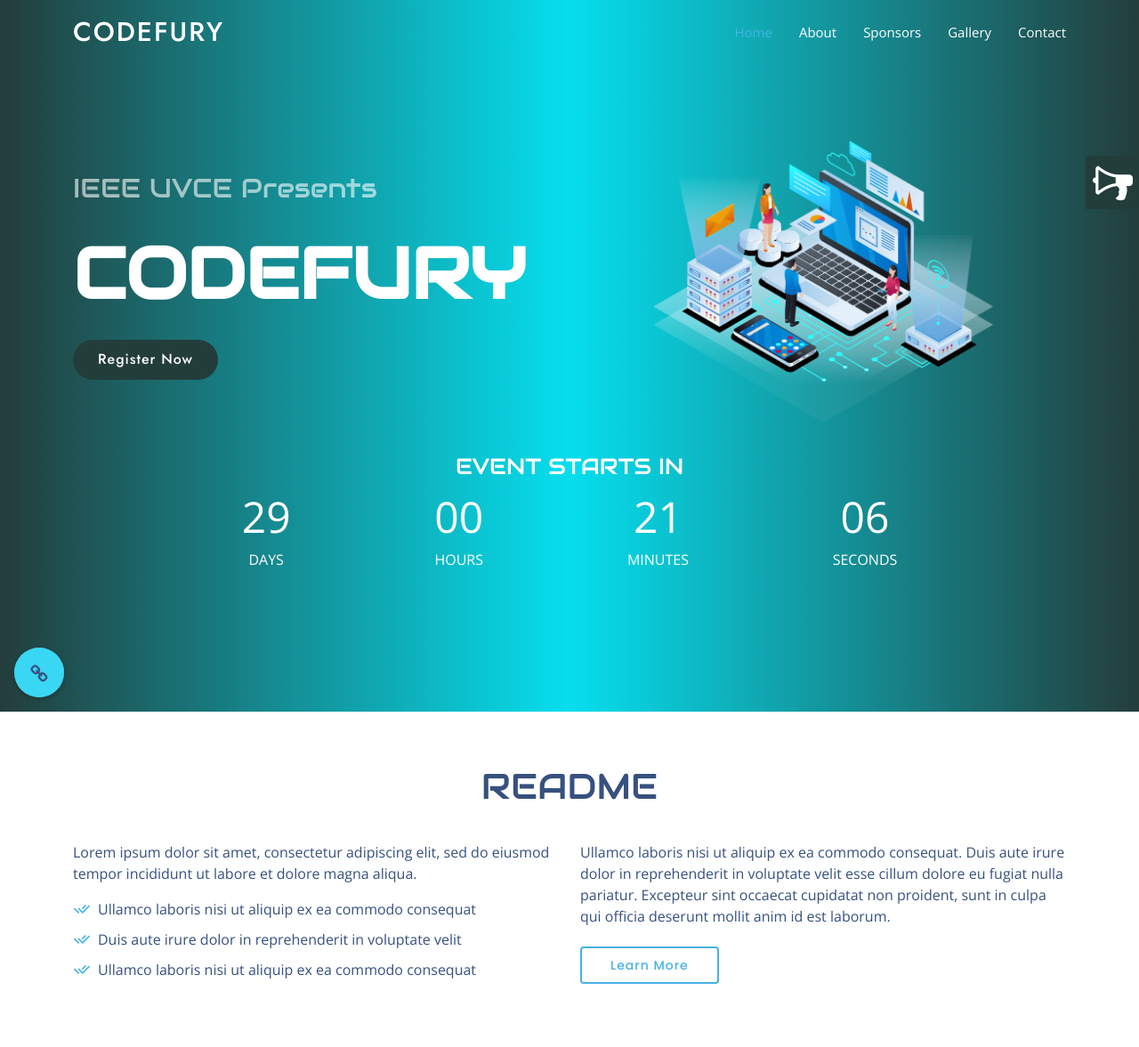
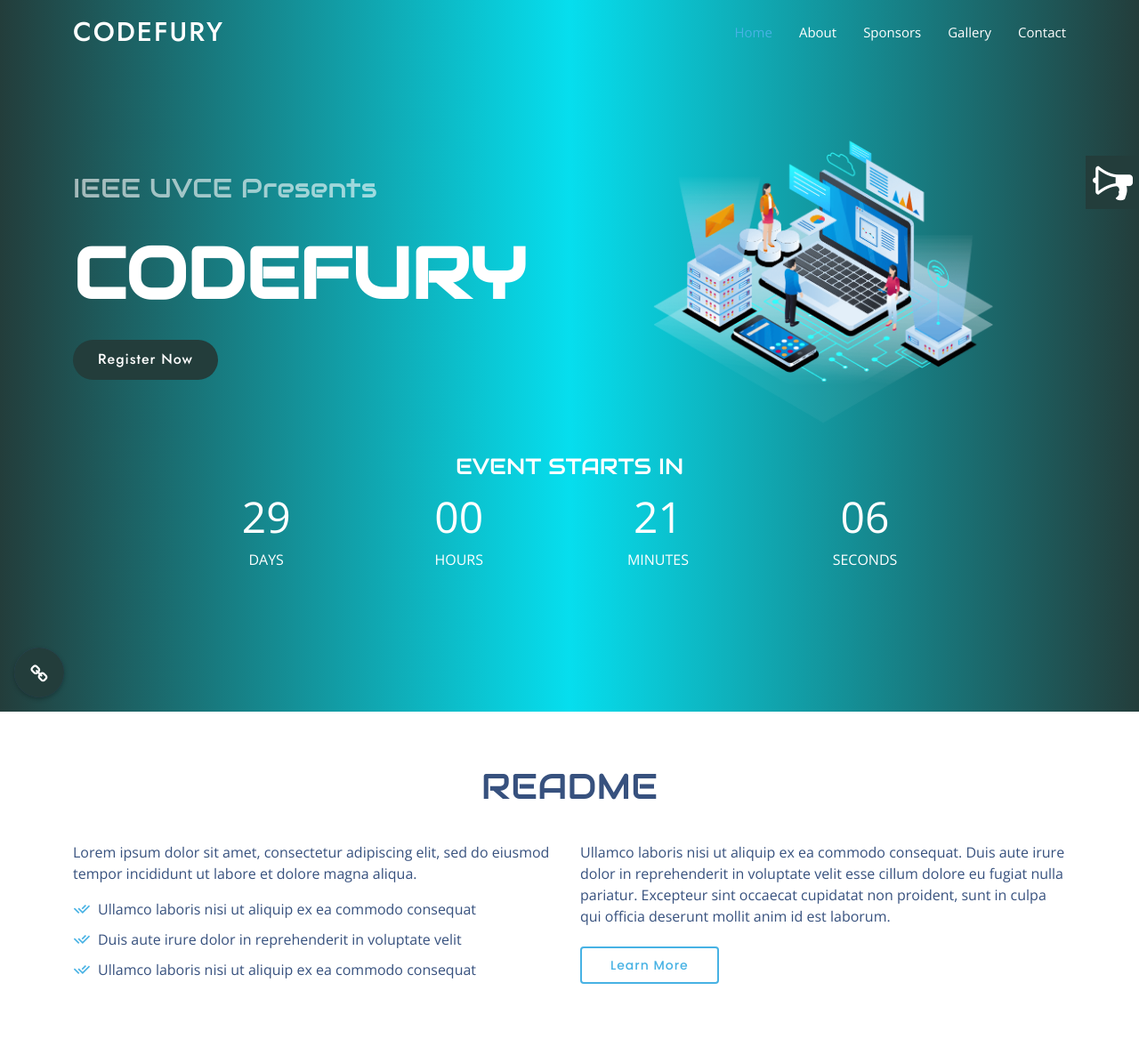
Before and after one commit to Nimitha-jagadeesha/Codefury, a Django app: page / in a window 1280 px wide. Shown: the top 1177 px of the page at 89% size. Run offline with Django 3.2, Linux system fonts and the light colour scheme; data that the repository does not hold is empty; some libraries are stand-ins or nearby versions.

Commit message:
Few changes

```diff
--- a/Codefury_app/static/css/style.css
+++ b/Codefury_app/static/css/style.css
@@ -94,9 +94,9 @@ h6 {
   right: 15px;
   bottom: 15px;
   z-index: 996;
-  background: #47b2e4;
-  width: 40px;
-  height: 40px;
+  background: rgb(35, 61, 59);
+  width: 56px;
+  height: 56px;
   border-radius: 50px;
   transition: all 0.4s;
 }
@@ -637,11 +637,11 @@ h6 {
 }
 
 .circular-menu.circular-menu-left .floating-btn {
-  background-color: rgb(57, 215, 243);
+  background-color: rgb(35, 61, 59);
 }
 
 .circular-menu.circular-menu-left:after {
-  background-color: hsl(217, 49%, 66%);
+  background-color: #37517e;
 }
 
 .circular-menu.circular-menu-left.active .floating-btn i {
--- a/Codefury_app/templates/home.html
+++ b/Codefury_app/templates/home.html
@@ -41,7 +41,7 @@
 <body>
 
   <!-- ======= Header ======= -->
-  <header id="header" class="fixed-top " style="z-index:1;">
+  <header id="header" class="fixed-top " style="z-index:2;">
     <div class="container d-flex align-items-center" id="navbarhead">
 
       <h1 class="logo me-auto" ><a href="#">CODEFURY</a></h1>
@@ -85,7 +85,7 @@ Stay tuned<span>_</span></p> </div>
 
 
 
-<div id="circularMenu1" class="circular-menu circular-menu-left" style="z-index: 1;">
+<div id="circularMenu1" class="circular-menu circular-menu-left" style="z-index: 1;color: white;">
 
   <a class="floating-btn" onclick="document.getElementById('circularMenu1').classList.toggle('active');">
     <i class="fa fa-link"></i>
@@ -264,7 +264,7 @@ Stay tuned<span>_</span></p> </div>
 
         <div class="section-title">
           <h1>Frequently Asked Questions</h2>
-            <p style="text-align:center;padding:0 3% 5%;">Magnam dolores commodi suscipit. Necessitatibus eius
+            <p style="text-align:justify;padding:0 3% 5%;">Magnam dolores commodi suscipit. Necessitatibus eius
               consequatur ex aliquid fuga eum quidem. Sit sint consectetur velit. Quisquam quos quisquam cupiditate. Et
               nemo qui impedit suscipit alias ea. Quia fugiat sit in iste officiis commodi quidem hic quas.</p>
         </div>
```
